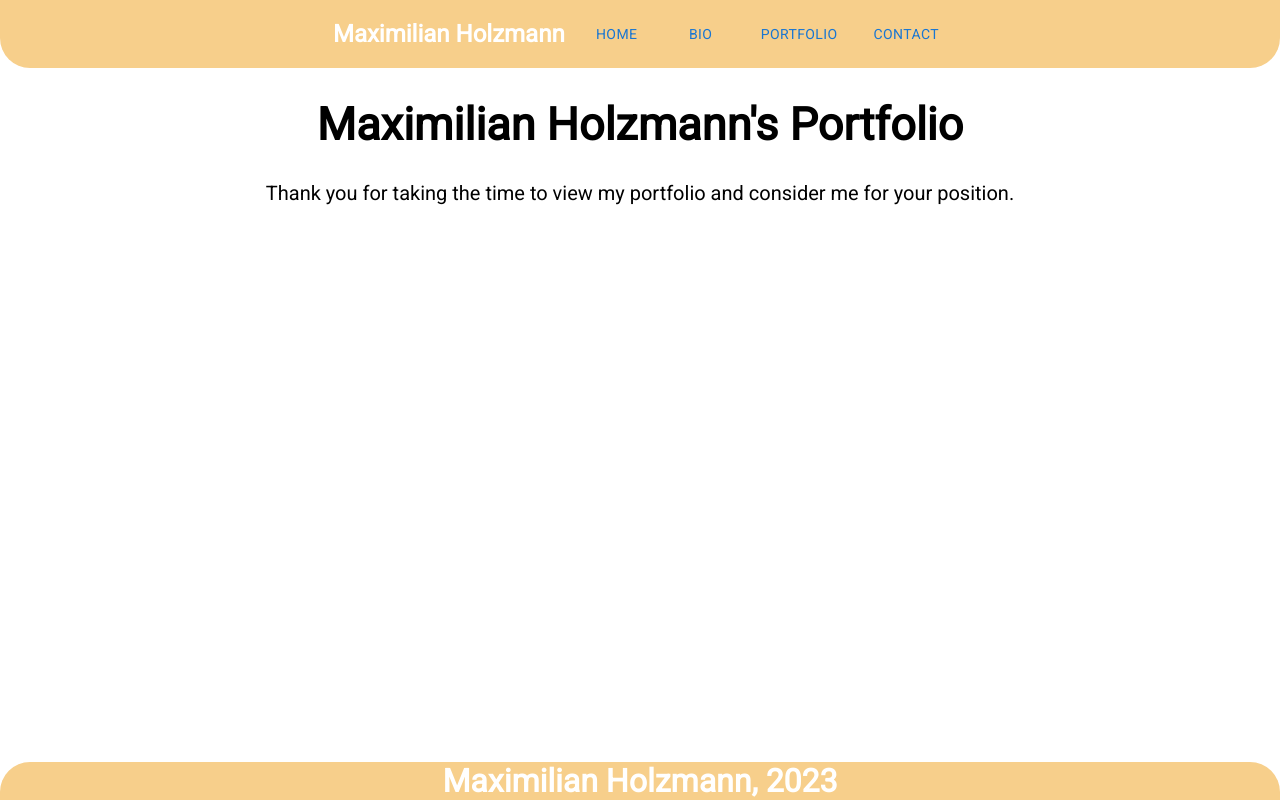
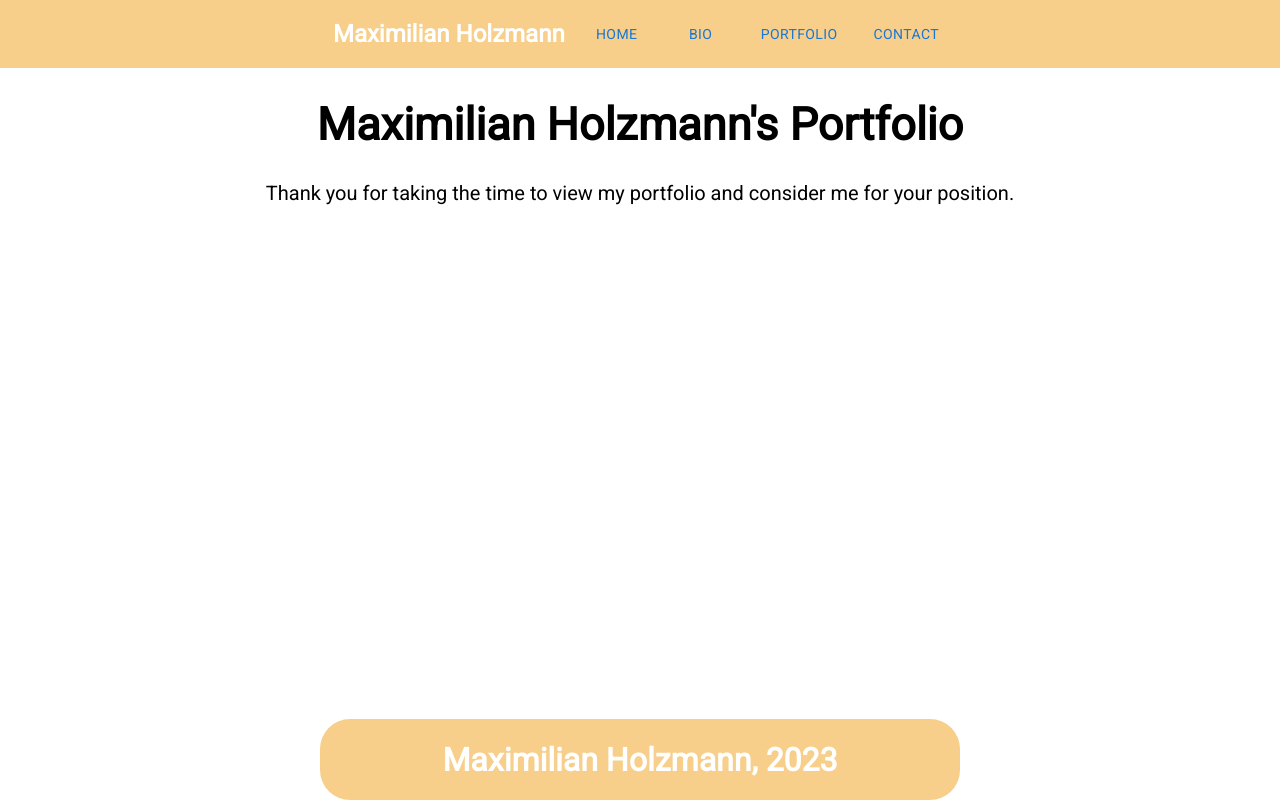
Before and after one commit to MaxHolzmann/module20, a Next.js app: page / in a window 1280 px wide. Built offline with nearby package versions, Linux system fonts and the light colour scheme.

Commit message:
changes footer, but I might being a different portfolio

```diff
--- a/components/Footer.js
+++ b/components/Footer.js
@@ -4,7 +4,11 @@ import styles from '../styles/styles.module.css'
 
 function Footer() {
   return (
-   <h1 className={styles.footer}>Maximilian Holzmann, 2023</h1>
+    <>
+    <div className={styles.footer}>
+    <h1>Maximilian Holzmann, 2023</h1>
+   </div>
+   </>
   );
 }
 
--- a/styles/styles.module.css
+++ b/styles/styles.module.css
@@ -9,7 +9,6 @@
     color: white;
     justify-content: center;
     gap: 20px;
-    border-radius: 0px 0px 30px 30px;
     padding-left: 20px;
     padding-right: 20px;
 }
@@ -131,13 +130,14 @@
 
 
 .footer {
-    border-radius: 30px 30px 0px 0px;
+    border-radius: 30px;
     text-align: center;
     position: fixed;
     background-color: #f7cf8b;
     bottom: 0;
-    margin-bottom: 0;
-    width: 100%;
+    left: 50%; /* horizontally center the element */
+    transform: translateX(-50%); /* adjust for the element's width */
+    width: 50%;
     color: white;
     font-family: "Roboto";
-}
+  }
```
